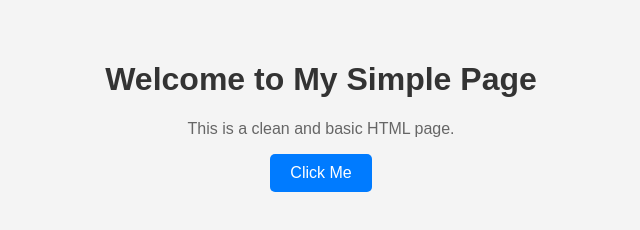
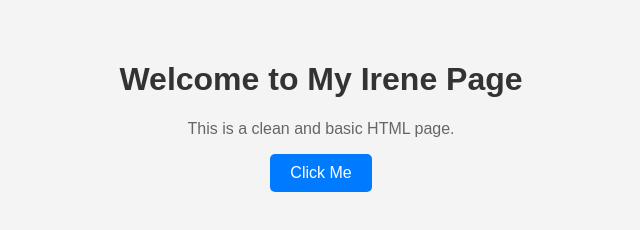
Before and after one commit to pamilairene-m/julyproject, a plain HTML site: page index.html in a window 1280 px wide. Shown: the whole page, without its empty margins (319-959 px from the left). Drawn offline with Linux system fonts and the light colour scheme.

Commit message:
Update index.html

```diff
--- a/index.html
+++ b/index.html
@@ -34,7 +34,7 @@
   </style>
 </head>
 <body>
-  <h1>Welcome to My Simple Page</h1>
+  <h1>Welcome to My Irene Page</h1>
   <p>This is a clean and basic HTML page.</p>
   <button onclick="alert('Hello!')">Click Me</button>
 </body>
```
